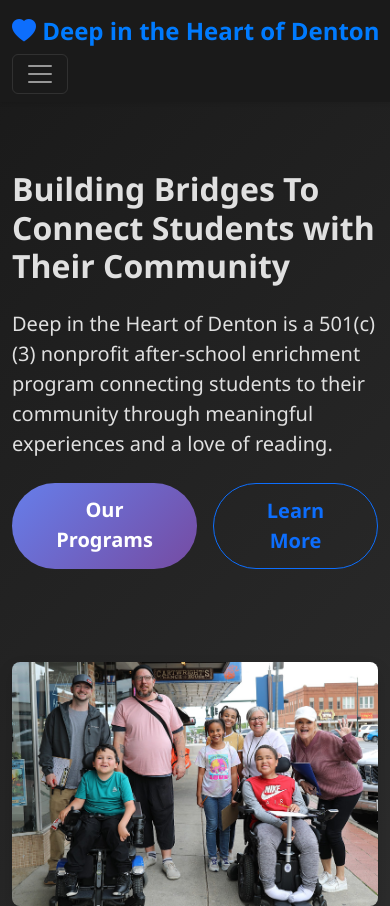
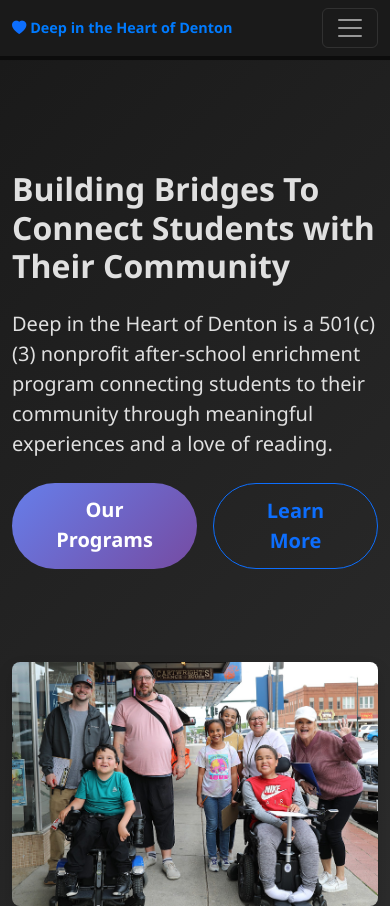
Before and after one commit to efstone/deep-in-the-heart-of-denton, a plain HTML site: page index.html in a window 390 px wide. Shown: the top 906 px of the page. Drawn offline with nearby package versions, Linux system fonts and the light colour scheme.

Commit message:
Adjust navbar-brand font size for better responsiveness on small screens

```diff
--- a/css/styles.css
+++ b/css/styles.css
@@ -60,6 +60,18 @@ body.dark-mode {
 .navbar-brand {
     font-size: 1.5rem;
     color: var(--primary-color) !important;
+}
+
+@media (max-width: 576px) {
+    .navbar-brand {
+        font-size: 1rem;
+    }
+}
+
+@media (max-width: 400px) {
+    .navbar-brand {
+        font-size: 0.9rem;
+    }
 }
 
 .navbar-nav .nav-link {
```
